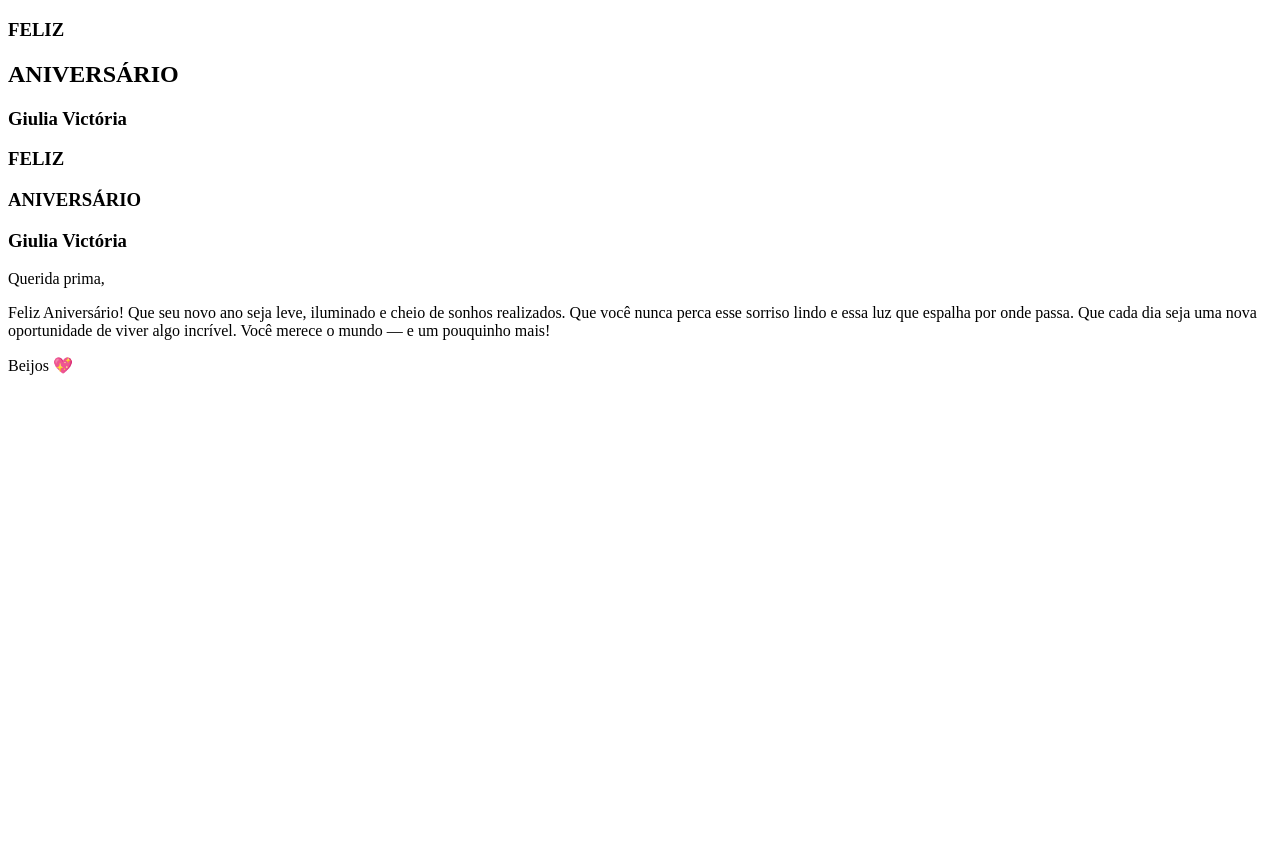
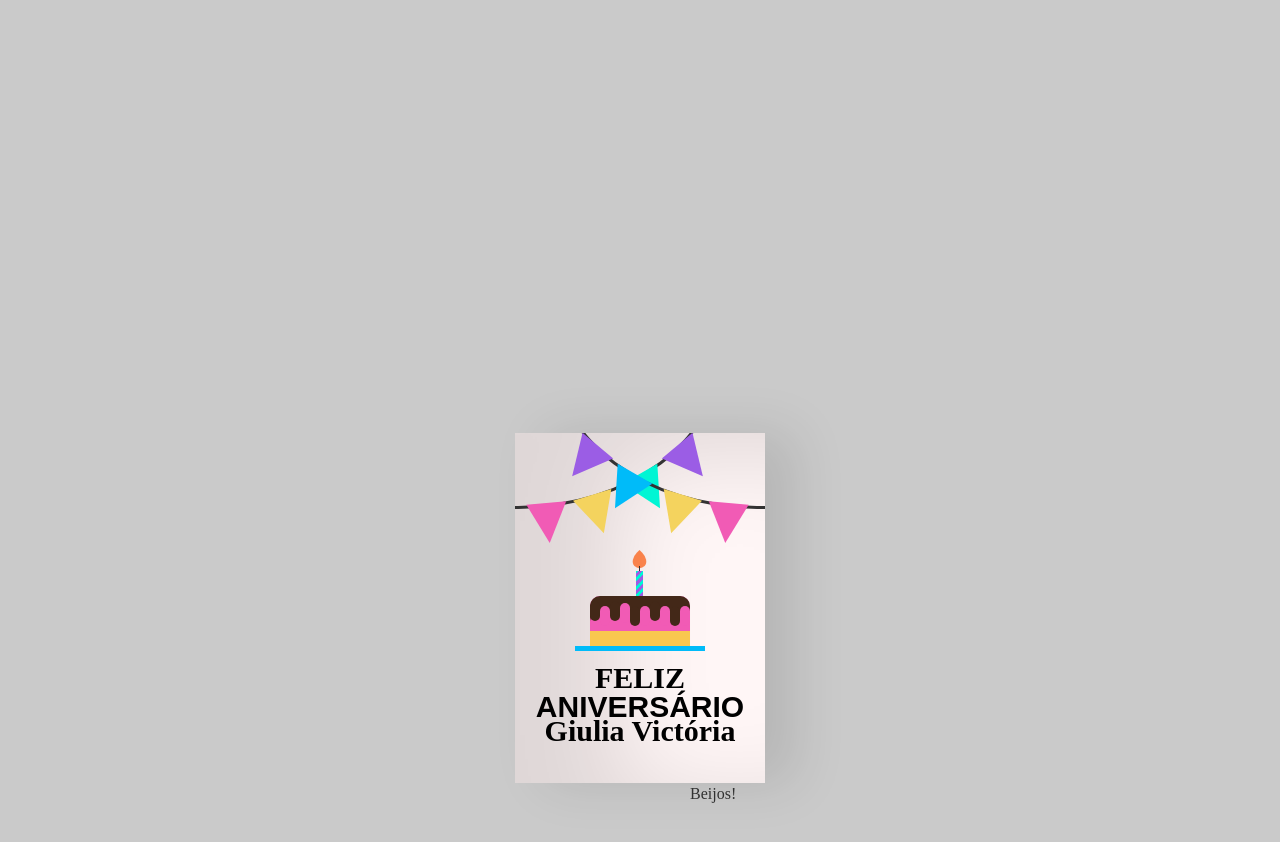
Before and after one commit to Mariaedu-dev/digital-birthday-card, a plain HTML site: page index.html in a window 1280 px wide. Before the commit the page ends 800 px from the top, so only its background shows below. Drawn offline with Linux system fonts and the light colour scheme.

Commit message:
versão nível médio do cardhappy

```diff
--- a/index.html
+++ b/index.html
@@ -48,7 +48,7 @@
                     Que cada dia seja uma nova oportunidade de viver algo incrível.
                     Você merece o mundo — e um pouquinho mais!
                 </p>
-                <p class="name">Beijos 💖</p>
+                <p class="name">Beijos!</p>
             </div>
         </div>
     </div>
--- a/style.css
+++ b/style.css
@@ -0,0 +1,245 @@
+body {
+    display: flex;
+    align-items: center;
+    justify-content: center;
+    height:150vh;
+    background-color: rgba(168, 167, 167, 0.6);
+  }
+  /*Create the card container*/
+  .birthdayCard {
+    position: relative;
+    width: 250px;
+    height:350px;
+    cursor: pointer;
+    transform-style: preserve-3d;
+    transform: perspective(2500px);
+    transition: 4s;
+  }
+
+  .birthdayCard:hover {
+      transform: perspective(2500px) rotate(5deg);
+      box-shadow: inset 100px 20px 100px rgba(0,0,0,.15), 0 10px 100px rgba(0,0,0,0.3);
+  }
+
+  .birthdayCard:hover .cardFront {
+    transform: rotateY(-160deg);
+  }
+
+  .birthdayCard:hover .front-text {
+    display: none;
+  }
+
+  /*pode remover se quiser deixar o desenho*/
+  .birthdayCard:hover .wrap-deco {
+    display: none;
+  }
+  /**********/
+
+  .birthdayCard:hover .wrap-decoTwo {
+    display: none;
+  }
+
+  /*pode remover se quiser deixar o bolo*/
+  .birthdayCard:hover .plate {
+    display: none;
+  }
+   /**********/
+
+  /*Style the front of the card*/
+  .cardFront {
+    position: relative;
+    background-color: rgb(255, 246, 246);
+    width: 250px;
+    height:350px;
+    overflow: hidden;
+    transform-origin: left;
+    box-shadow: inset 100px 20px 100px rgba(0,0,0,.13), 30px 0 50px rgba(0,0,0,0.1);
+    transition: .4s;
+  }
+
+  .happy, .toyou {
+    position: relative;
+    font-family: didot;
+    text-align: center;
+    backface-visibility: hidden;
+    font-size: 30px;
+  }
+
+  .happy {
+    top:198px;
+  }
+
+  .toyou {
+    top:123px;
+  }
+
+  .bday {
+    position: relative;
+    font-family: arial;
+    font-size: 30px;
+    text-align: center;
+    top:163px;
+  }
+
+  .wrap-deco {
+    position: absolute;
+    top:-230px;
+    left:-200px;
+  }
+
+  .decorations {
+    position: absolute;
+    width: 400px;
+    height: 300px;
+    border: 3px solid #333;
+    border-radius: 50%;
+  }
+
+  .decorations:before, .decorations:after, .decorationsTwo:before, .decorationsTwo:after, .decorationsThree:before, .decorationsThree:after {
+    content:"";
+    position: absolute;
+    border-left: 20px solid transparent;
+    border-right: 20px solid transparent;
+    width:0;
+    height:0;
+  }
+
+  .decorations:before {
+    border-top: 40px solid #f15bb5;
+    top:297px;
+    left:210px;
+    transform: rotate(-5deg);
+  }
+
+  .decorations:after{
+    border-top: 40px solid #f4d35e;
+    top:288px;
+    left:260px;
+    transform: rotate(-17deg);
+  }
+
+  .decorationsTwo:before {
+    border-top: 40px solid #00f5d4;
+    top:268px;
+    left:315px;
+    transform: rotate(-30deg);
+  }
+
+  .decorationsTwo:after, .decorationsThree:after {
+    border-top: 40px solid #9b5de5;
+    top:238px;
+    left:355px;
+    transform: rotate(-40deg);
+  }
+
+  .wrap-decoTwo {
+    transform: scaleX(-1);
+    position: absolute;
+    top:-230px;
+    left:445px;
+  }
+
+  .decorationsThree:before {
+    border-top: 40px solid #00bbf9;
+    top:268px;
+    left:315px;
+    transform: rotate(-30deg);
+  }
+
+  .plate {
+    position: absolute;
+    width: 130px;
+    height: 5px;
+    background-color: #00bbf9;
+    left:60px;
+    top:213px;
+  }
+
+  .cake {
+    position: absolute;
+    overflow: hidden;
+    width:100px;
+    height: 50px;
+    background-color: #f15bb5;
+    border-radius: 10px 10px 0 0;
+    top:-50px;
+    left:15px;
+    box-shadow: inset 0 -15px #f9c74f, inset 0 15px #432818;
+  }
+
+  .cake:before {
+    content:"";
+    position: absolute;
+    background-color: #432818;
+    width:10px;
+    height:20px;
+    top:5px;
+    border-radius:20px;
+    box-shadow: 10px 5px #f15bb5, 20px 0px #432818, 30px 2px #f15bb5, 40px 5px #432818, 50px 5px #f15bb5, 60px 0px #432818, 70px 5px #f15bb5, 80px 5px #432818, 90px 5px #f15bb5;
+  }
+
+  .plate:before {
+    content:"";
+    position: absolute;
+    background: repeating-linear-gradient(-45deg, #9b5de5, #9b5de5 3px, #00f5d4 3px, #00f5d4 6px);
+    width:7px;
+    height: 25px;
+    top:-75px;
+    left:61px;
+  }
+
+  .plate:after {
+    content:"";
+    position: absolute;
+    width:1px;
+    height: 5px;
+    background-color: #333;
+    top:-80px;
+    left:64px;
+  }
+
+
+  .flame {
+    position: absolute;
+    background-color: #fb5607;
+    border-radius: 80% 0 55% 50% / 55% 0 80% 50%;
+    transform: rotate(-45deg);
+    width:15px;
+    height:15px;
+    opacity:0.7;
+    top:-93px;
+    left:57px;
+  }
+
+  /*Style the inside part of the card*/
+  .cardInside {
+    position: absolute;
+    background-color: #fff;
+    width: 250px;
+    height:350px;
+    z-index:-1;
+    left:0;
+    top:0;
+    box-shadow: inset 100px 20px 100px rgba(0,0,0,0.2);
+  }
+
+  .inside-text {
+    position: relative;
+    top:-160px;
+    transform: scale(0.7);
+  }
+
+  .wishes {
+    position: relative;
+    top:-100px;
+    margin: 25px;
+  }
+
+  p {
+    font-family: 'Brush Script MT';
+    color: #333;
+  }
+
+  .name {
+    margin-left:150px;
+  }
```
